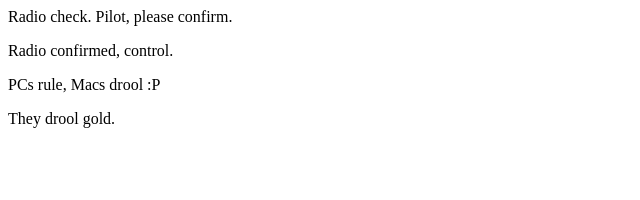
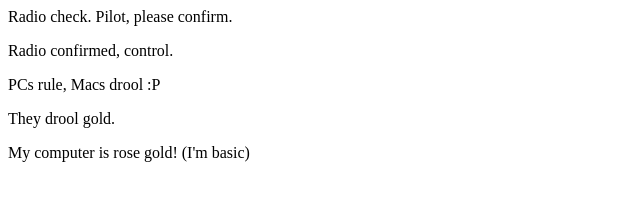
Before and after one commit to catchambers/communication-log, a plain HTML site: page index.html in a window 1280 px wide. Shown: the whole page, without its empty margins (0-640 px from the left). Drawn offline with Linux system fonts and the light colour scheme.

Commit message:
Added the 6th? line.

```diff
--- a/index.html
+++ b/index.html
@@ -4,5 +4,6 @@
    <p>Radio confirmed, control.</p>
    <p>PCs rule, Macs drool :P</p>
    <p>They drool gold.</p>
+   <p>My computer is rose gold! (I'm basic)</p>
 </body>
 </html>
```
